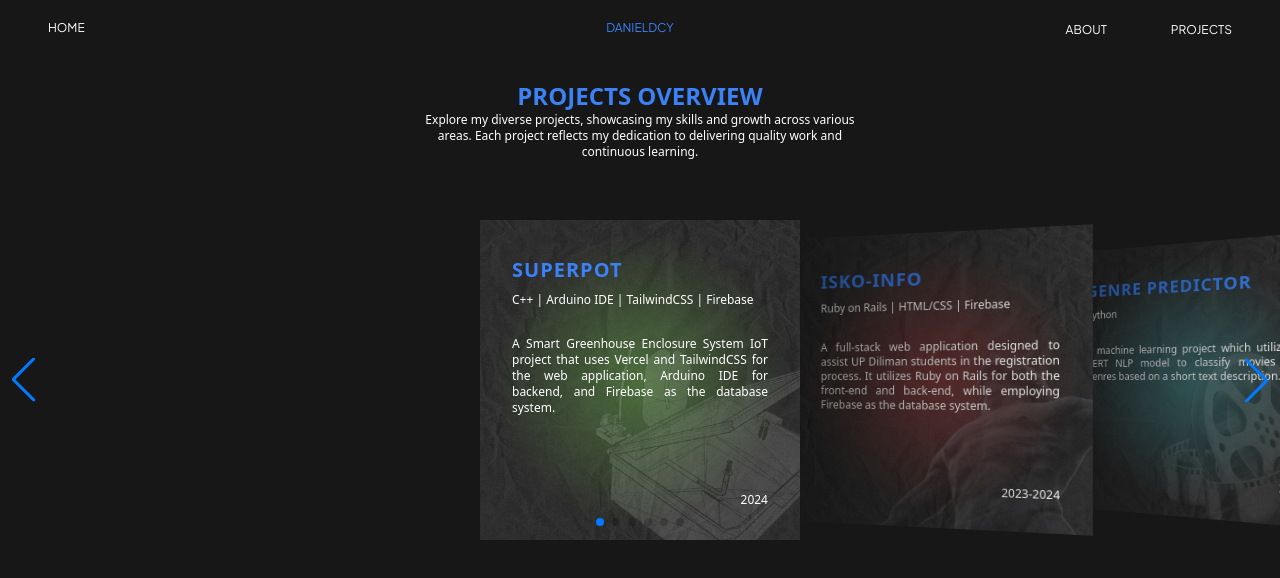
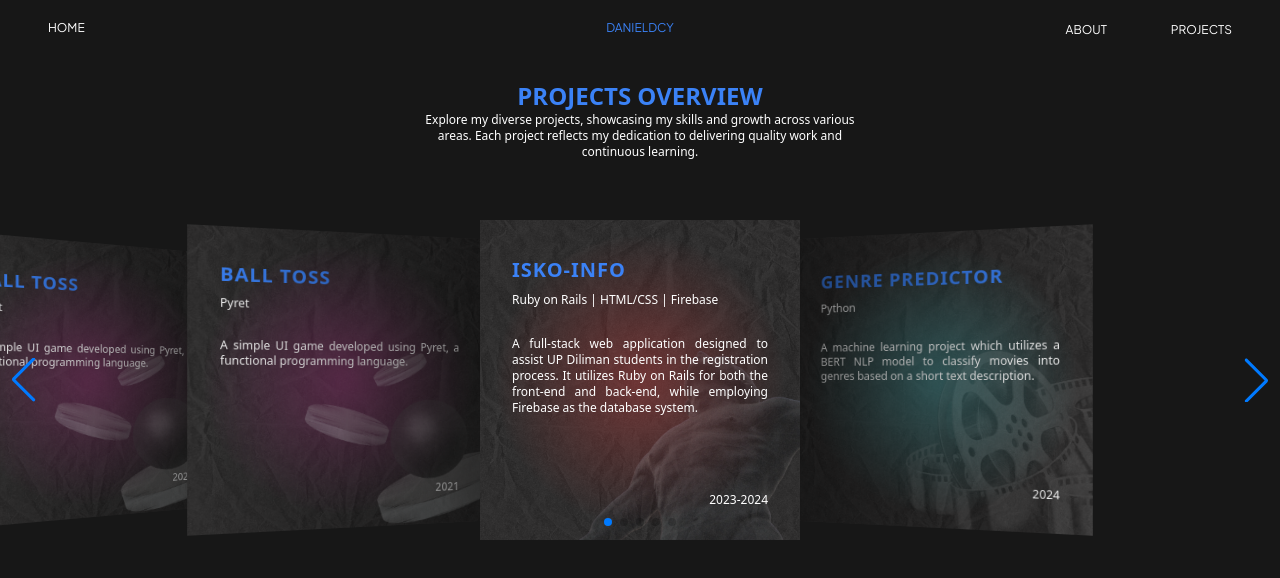
Before and after one commit to JamesDDcy/portfolio_JamesDcy, an Angular app: page /projects in a window 1280 px wide. Shown: the top 578 px of the page. Built offline with nearby package versions, Linux system fonts and the light colour scheme.

Commit message:
refactor: project swiper

```diff
--- a/src/app/projects/projects/projects.component.html
+++ b/src/app/projects/projects/projects.component.html
@@ -15,35 +15,126 @@
             </div>
         </div>
 
+        <!-- For loop works but contains bug -->
         <swiper-container class="mySwiper mt-5 pt-8 z-0" pagination="true" effect="coverflow" centered-slides="true"
             slides-per-view="auto" coverflow-effect-rotate="25" coverflow-effect-stretch="0"
             coverflow-effect-depth="100" coverflow-effect-modifier="1" coverflow-effect-slide-shadows="true" loop="true"
             navigation="true">
-            <ng-container *ngFor="let project of projects">
-                <swiper-slide class="w-2/3 md:w-1/4 h-2/3 md:h-1/4" (click)="openModal(project.title)">
+            <swiper-slide class="w-2/3 md:w-1/4 h-2/3 md:h-1/4" (click)="openModal(projects[1].title)">
                 <div class="relative">
-                        <img [src]="project.image" class="slide-image relative z-0" />
+                    <img [src]="projects[1].image" class="slide-image relative z-0" />
                     <div
                         class="absolute top-0 left-0 w-full flex flex-col items-center lg:items-start justify-center cursor-pointer">
                         <div
                             class="relative z-10 font-bold text-xl tracking-wider lg:px-8 pt-9 text-blue-500 hover:text-blue-600 transition duration-500">
-                                {{ project.title }}
+                            {{ projects[1].title }}
                         </div>
                         <div
                             class="relative z-10 text-white font-light text-xs pt-2 px-2 md:px-8 text-center lg:text-start">
-                                {{ project.tools }}
+                            {{ projects[1].tools }}
                         </div>
                         <div class="relative z-10 text-white text-xs text-justify pt-7 px-8 hidden xl:block">
-                                {{ project.description }}
+                            {{ projects[1].description }}
                         </div>
                     </div>
                     <div
                         class="absolute bottom-0 left-1/2 transform -translate-x-1/2 lg:-translate-x-0 lg:right-0 lg:left-auto z-10 py-8 lg:p-8 text-white font-light text-xs text-center cursor-pointer">
-                            {{ project.year }}
+                        {{ projects[1].year }}
                     </div>
                 </div>
             </swiper-slide>
-            </ng-container>
+            <swiper-slide class="w-2/3 md:w-1/4 h-2/3 md:h-1/4" (click)="openModal(projects[2].title)">
+                <div class="relative">
+                    <img [src]="projects[2].image" class="slide-image relative z-0" />
+                    <div
+                        class="absolute top-0 left-0 w-full flex flex-col items-center lg:items-start justify-center cursor-pointer">
+                        <div
+                            class="relative z-10 font-bold text-xl tracking-wider lg:px-8 pt-9 text-blue-500 hover:text-blue-600 transition duration-500">
+                            {{ projects[2].title }}
+                        </div>
+                        <div
+                            class="relative z-10 text-white font-light text-xs pt-2 px-2 md:px-8 text-center lg:text-start">
+                            {{ projects[2].tools }}
+                        </div>
+                        <div class="relative z-10 text-white text-xs text-justify pt-7 px-8 hidden xl:block">
+                            {{ projects[2].description }}
+                        </div>
+                    </div>
+                    <div
+                        class="absolute bottom-0 left-1/2 transform -translate-x-1/2 lg:-translate-x-0 lg:right-0 lg:left-auto z-10 py-8 lg:p-8 text-white font-light text-xs text-center cursor-pointer">
+                        {{ projects[2].year }}
+                    </div>
+                </div>
+            </swiper-slide>
+            <swiper-slide class="w-2/3 md:w-1/4 h-2/3 md:h-1/4" (click)="openModal(projects[3].title)">
+                <div class="relative">
+                    <img [src]="projects[3].image" class="slide-image relative z-0" />
+                    <div
+                        class="absolute top-0 left-0 w-full flex flex-col items-center lg:items-start justify-center cursor-pointer">
+                        <div
+                            class="relative z-10 font-bold text-xl tracking-wider lg:px-8 pt-9 text-blue-500 hover:text-blue-600 transition duration-500">
+                            {{ projects[3].title }}
+                        </div>
+                        <div
+                            class="relative z-10 text-white font-light text-xs pt-2 px-2 md:px-8 text-center lg:text-start">
+                            {{ projects[3].tools }}
+                        </div>
+                        <div class="relative z-10 text-white text-xs text-justify pt-7 px-8 hidden xl:block">
+                            {{ projects[3].description }}
+                        </div>
+                    </div>
+                    <div
+                        class="absolute bottom-0 left-1/2 transform -translate-x-1/2 lg:-translate-x-0 lg:right-0 lg:left-auto z-10 py-8 lg:p-8 text-white font-light text-xs text-center cursor-pointer">
+                        {{ projects[3].year }}
+                    </div>
+                </div>
+            </swiper-slide>
+            <swiper-slide class="w-2/3 md:w-1/4 h-2/3 md:h-1/4" (click)="openModal(projects[4].title)">
+                <div class="relative">
+                    <img [src]="projects[4].image" class="slide-image relative z-0" />
+                    <div
+                        class="absolute top-0 left-0 w-full flex flex-col items-center lg:items-start justify-center cursor-pointer">
+                        <div
+                            class="relative z-10 font-bold text-xl tracking-wider lg:px-8 pt-9 text-blue-500 hover:text-blue-600 transition duration-500">
+                            {{ projects[4].title }}
+                        </div>
+                        <div
+                            class="relative z-10 text-white font-light text-xs pt-2 px-2 md:px-8 text-center lg:text-start">
+                            {{ projects[4].tools }}
+                        </div>
+                        <div class="relative z-10 text-white text-xs text-justify pt-7 px-8 hidden xl:block">
+                            {{ projects[4].description }}
+                        </div>
+                    </div>
+                    <div
+                        class="absolute bottom-0 left-1/2 transform -translate-x-1/2 lg:-translate-x-0 lg:right-0 lg:left-auto z-10 py-8 lg:p-8 text-white font-light text-xs text-center cursor-pointer">
+                        {{ projects[4].year }}
+                    </div>
+                </div>
+            </swiper-slide>
+            <swiper-slide class="w-2/3 md:w-1/4 h-2/3 md:h-1/4" (click)="openModal(projects[5].title)">
+                <div class="relative">
+                    <img [src]="projects[5].image" class="slide-image relative z-0" />
+                    <div
+                        class="absolute top-0 left-0 w-full flex flex-col items-center lg:items-start justify-center cursor-pointer">
+                        <div
+                            class="relative z-10 font-bold text-xl tracking-wider lg:px-8 pt-9 text-blue-500 hover:text-blue-600 transition duration-500">
+                            {{ projects[5].title }}
+                        </div>
+                        <div
+                            class="relative z-10 text-white font-light text-xs pt-2 px-2 md:px-8 text-center lg:text-start">
+                            {{ projects[5].tools }}
+                        </div>
+                        <div class="relative z-10 text-white text-xs text-justify pt-7 px-8 hidden xl:block">
+                            {{ projects[5].description }}
+                        </div>
+                    </div>
+                    <div
+                        class="absolute bottom-0 left-1/2 transform -translate-x-1/2 lg:-translate-x-0 lg:right-0 lg:left-auto z-10 py-8 lg:p-8 text-white font-light text-xs text-center cursor-pointer">
+                        {{ projects[5].year }}
+                    </div>
+                </div>
+            </swiper-slide>
 
         </swiper-container>
 
```
Lines whose indentation alone changed are shown as unchanged.
